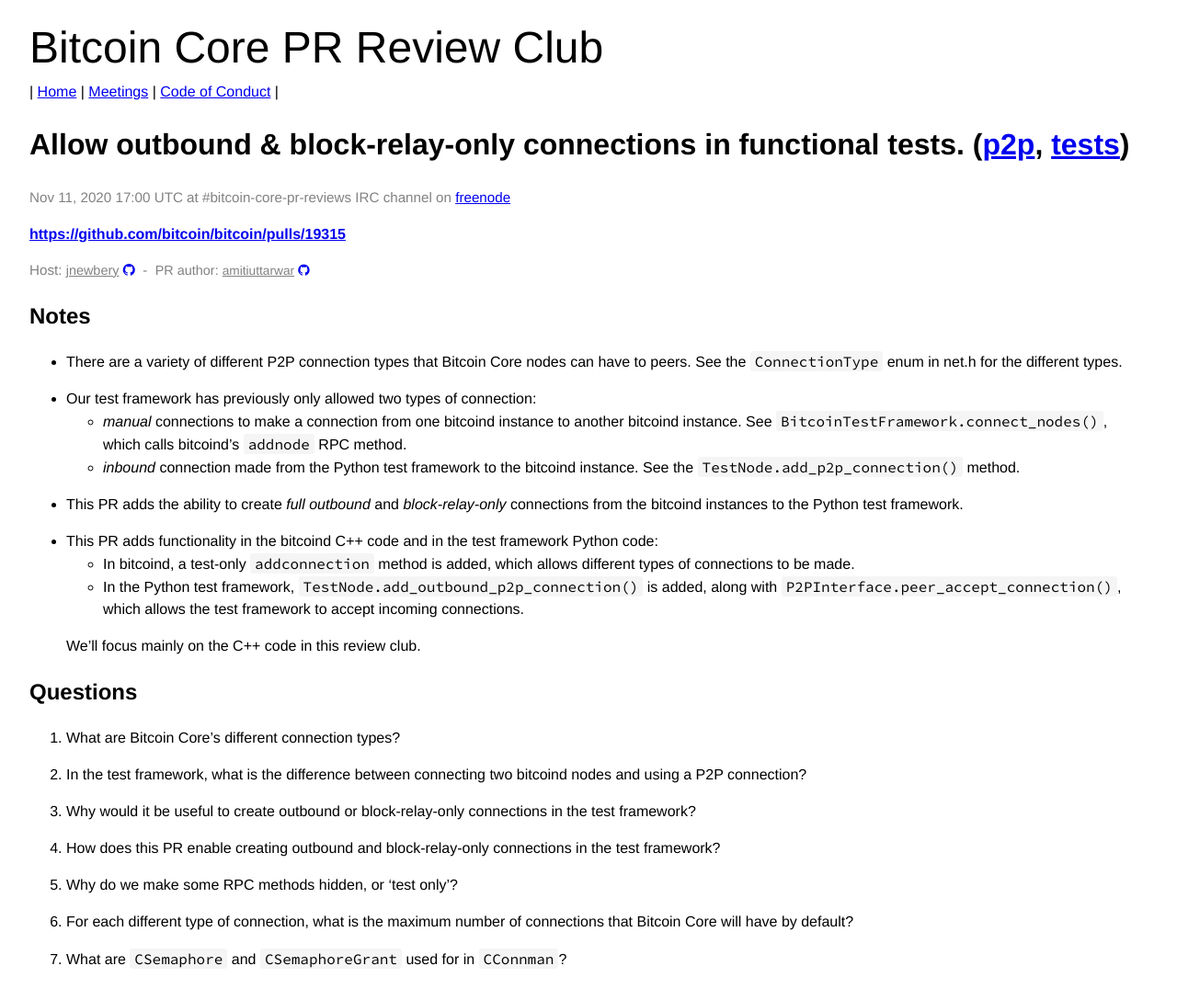
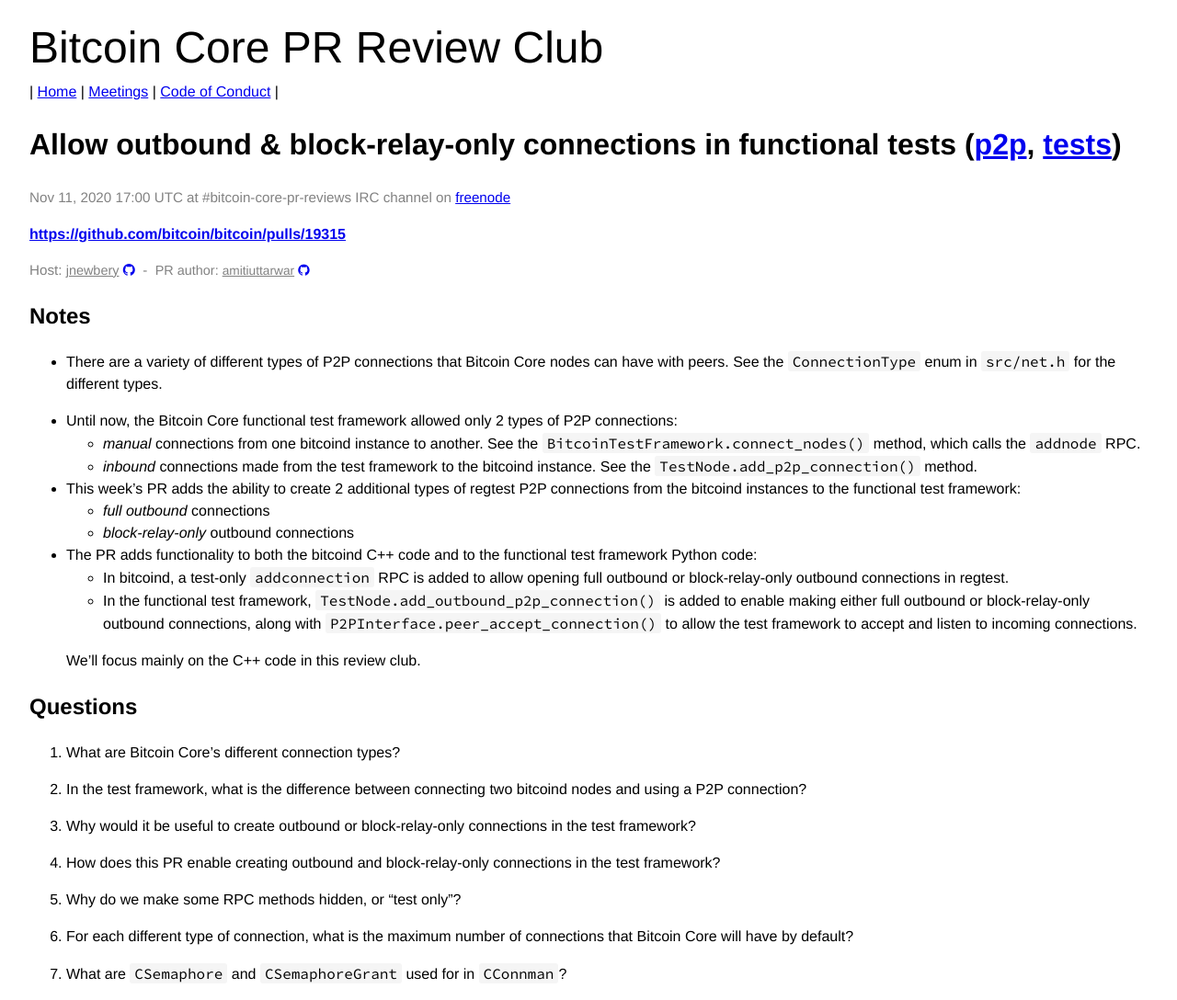
Before and after one commit to bitcoin-core-review-club/website, a Jekyll site: the page built from _posts/2020-11-11-#19315.md, in a window 1280 px wide. Shown: the whole page at 92% size. Built offline with Jekyll 4.4.1, drawn with Linux system fonts in a browser that asks for light colours.

Commit message:
n19315 notes and questions edits

```diff
--- a/_posts/2020-11-11-#19315.md
+++ b/_posts/2020-11-11-#19315.md
@@ -1,7 +1,7 @@
 ---
 layout: pr
 date: 2020-11-11
-title: "Allow outbound & block-relay-only connections in functional tests."
+title: "Allow outbound & block-relay-only connections in functional tests"
 pr: 19315
 authors: [amitiuttarwar]
 components: ["p2p", "tests"]
@@ -12,27 +12,30 @@
 
 ## Notes
 
-- There are a variety of different P2P connection types that Bitcoin Core nodes
-  can have to peers. See the `ConnectionType` enum in net.h for the different
+- There are a variety of different types of P2P connections that Bitcoin Core nodes
+  can have with peers. See the `ConnectionType` enum in `src/net.h` for the different
   types.
 
-- Our test framework has previously only allowed two types of connection:
-  - _manual_ connections to make a connection from one bitcoind instance to
-    another bitcoind instance. See `BitcoinTestFramework.connect_nodes()`,
-    which calls bitcoind’s `addnode` RPC method.
-  - _inbound_ connection made from the Python test framework to the bitcoind
+- Until now, the Bitcoin Core functional test framework allowed only 2 types of
+  P2P connections:
+  - _manual_ connections from one bitcoind instance to another. See the
+    `BitcoinTestFramework.connect_nodes()` method, which calls the `addnode` RPC.
+  - _inbound_ connections made from the test framework to the bitcoind
     instance. See the `TestNode.add_p2p_connection()` method.
 
-- This PR adds the ability to create _full outbound_ and _block-relay-only_
-  connections from the bitcoind instances to the Python test framework.
+- This week's PR adds the ability to create 2 additional types of regtest P2P
+  connections from the bitcoind instances to the functional test framework:
+  - _full outbound_ connections
+  - _block-relay-only_ outbound connections
 
-- This PR adds functionality in the bitcoind C++ code and in the test framework
-  Python code:
-  - In bitcoind, a test-only `addconnection` method is added, which allows
-    different types of connections to be made.
-  - In the Python test framework, `TestNode.add_outbound_p2p_connection()` is added,
-    along with `P2PInterface.peer_accept_connection()`, which allows the test framework
-    to accept incoming connections.
+- The PR adds functionality to both the bitcoind C++ code and to the functional
+  test framework Python code:
+  - In bitcoind, a test-only `addconnection` RPC is added to allow opening
+    full outbound or block-relay-only outbound connections in regtest.
+  - In the functional test framework, `TestNode.add_outbound_p2p_connection()`
+    is added to enable making either full outbound or block-relay-only outbound
+    connections, along with `P2PInterface.peer_accept_connection()` to allow the
+    test framework to accept and listen to incoming connections.
 
   We'll focus mainly on the C++ code in this review club.
 
@@ -49,7 +52,7 @@
 4. How does this PR enable creating outbound and block-relay-only connections
    in the test framework?
 
-5. Why do we make some RPC methods hidden, or 'test only'?
+5. Why do we make some RPC methods hidden, or "test only"?
 
 6. For each different type of connection, what is the maximum number of
    connections that Bitcoin Core will have by default?
```
